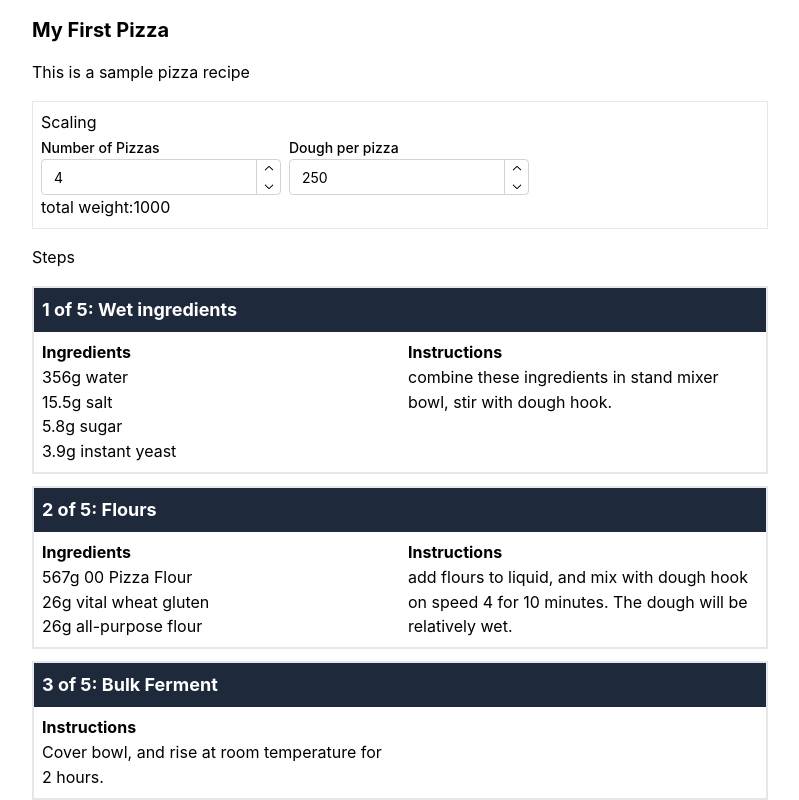
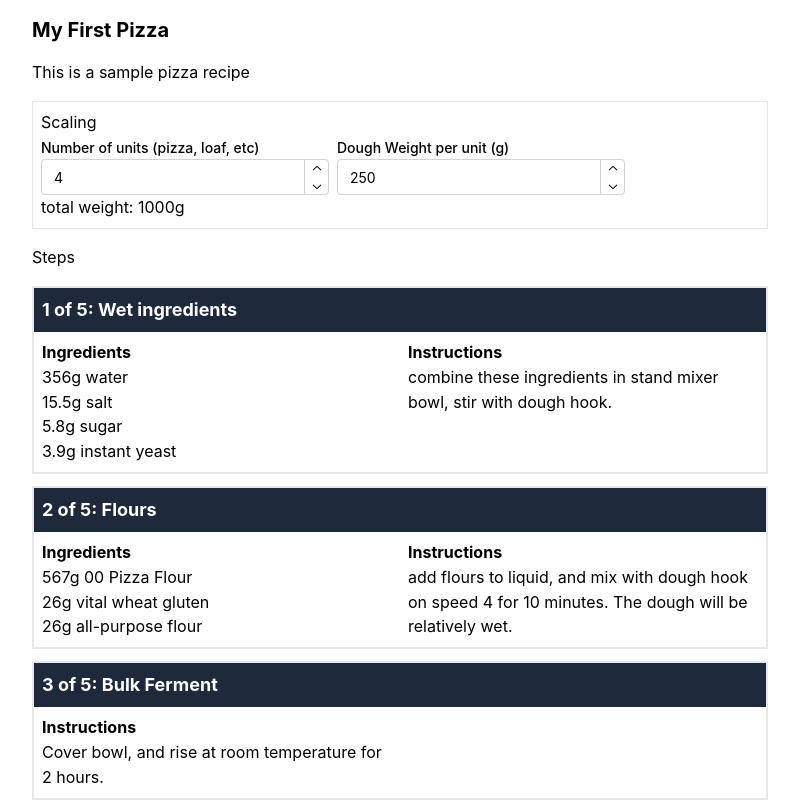
Before and after one commit to klalicki/bakers-mode, a React (Create React App) app: page / in a window 1280 px wide. Shown: the top 800 px of the page, without its empty margins (240-1039 px from the left). Built offline with nearby package versions, Linux system fonts and the light colour scheme.

Commit message:
refactors TargetScaleSetter to be more generic

```diff
--- a/src/components/TargetScaleSetter/TargetScaleSetter.tsx
+++ b/src/components/TargetScaleSetter/TargetScaleSetter.tsx
@@ -6,34 +6,31 @@ export const TargetScaleSetter = () => {
     ScalerContext
   ) as ScalerContextType;
 
-  const [pizzaCount, setPizzaCount] = useState<string | number>(4);
-  const [pizzaSize, setPizzaSize] = useState<string | number>(250);
+  const [unitCount, setUnitCount] = useState<string | number>(4);
+  const [unitWeight, setUnitWeight] = useState<string | number>(250);
 
   useEffect(() => {
-    setTargetWeight((pizzaSize as number) * (pizzaCount as number));
-  }, [pizzaCount, pizzaSize, setTargetWeight]);
+    setTargetWeight((unitWeight as number) * (unitCount as number));
+  }, [unitCount, unitWeight, setTargetWeight]);
   return (
     <article className=" w-full border p-2">
       <h2>Scaling</h2>
       <div className="flex gap-2 flex-wrap">
         <NumberInput
-          className=" w-60"
-          value={pizzaCount}
-          label={"Number of Pizzas"}
-          onChange={setPizzaCount}
+          className=" w-72"
+          value={unitCount}
+          label={"Number of units (pizza, loaf, etc)"}
+          onChange={setUnitCount}
         />{" "}
         <NumberInput
-          className=" w-60"
-          value={pizzaSize}
-          label={"Dough per pizza"}
-          onChange={setPizzaSize}
+          className=" w-72"
+          value={unitWeight}
+          label={"Dough Weight per unit (g)"}
+          onChange={setUnitWeight}
         />
       </div>
 
-      <h2>
-        total weight:
-        {targetWeight}
-      </h2>
+      <p aria-live="polite">total weight: {targetWeight}g</p>
     </article>
   );
 };
```
